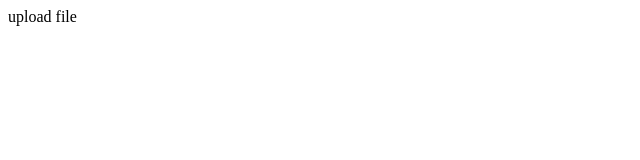
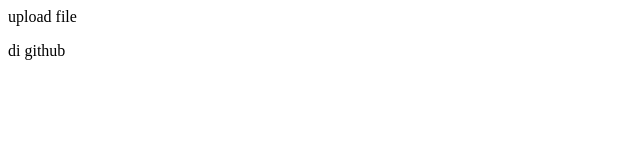
Before and after one commit to IqbalMubaroq/upload, a plain HTML site: page index.html in a window 1280 px wide. Shown: the full height of the page, 0-640 px from the left. Drawn offline with Linux system fonts and the light colour scheme.

Commit message:
upload file github index.html

```diff
--- a/index.html
+++ b/index.html
@@ -2,5 +2,6 @@
 <head><title>iqbal</title></head>
 <body>
 <p>upload file </p>
+  <p>di github</p>
 </body>
 </html>
```
